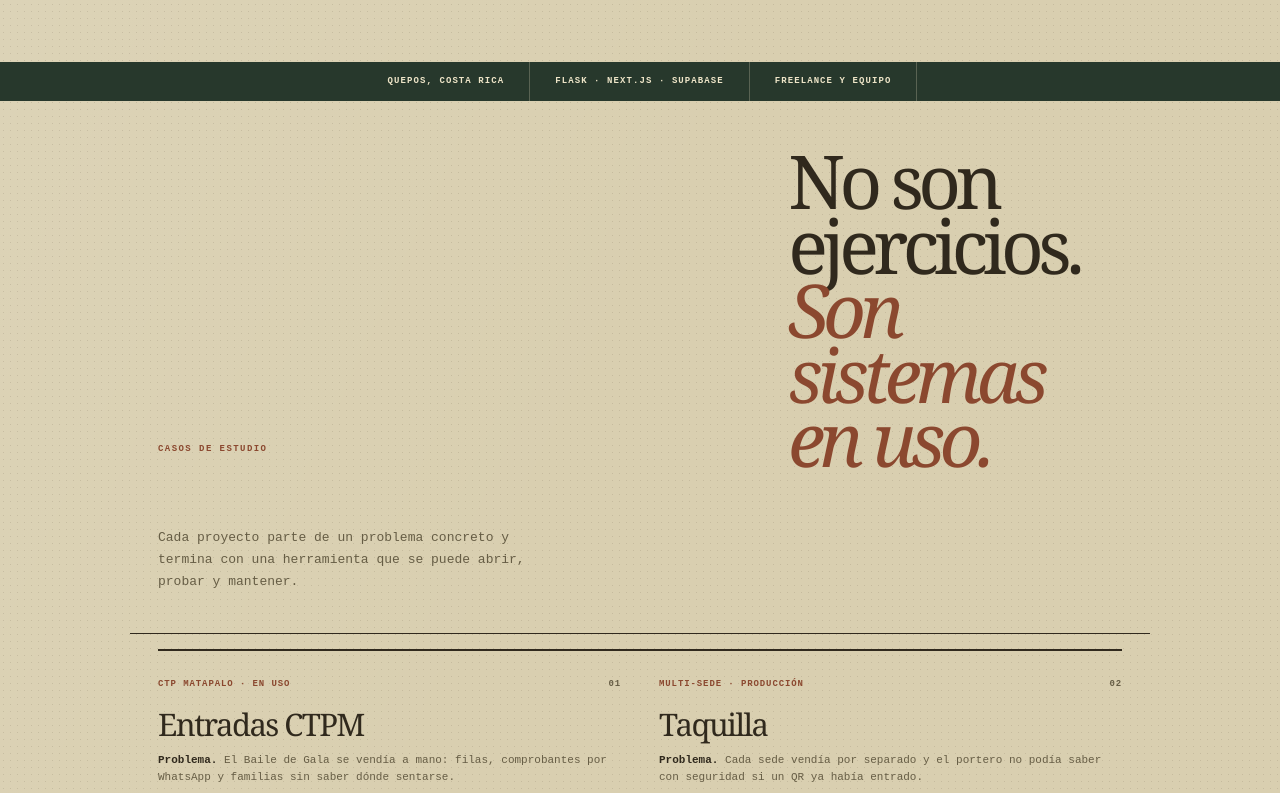
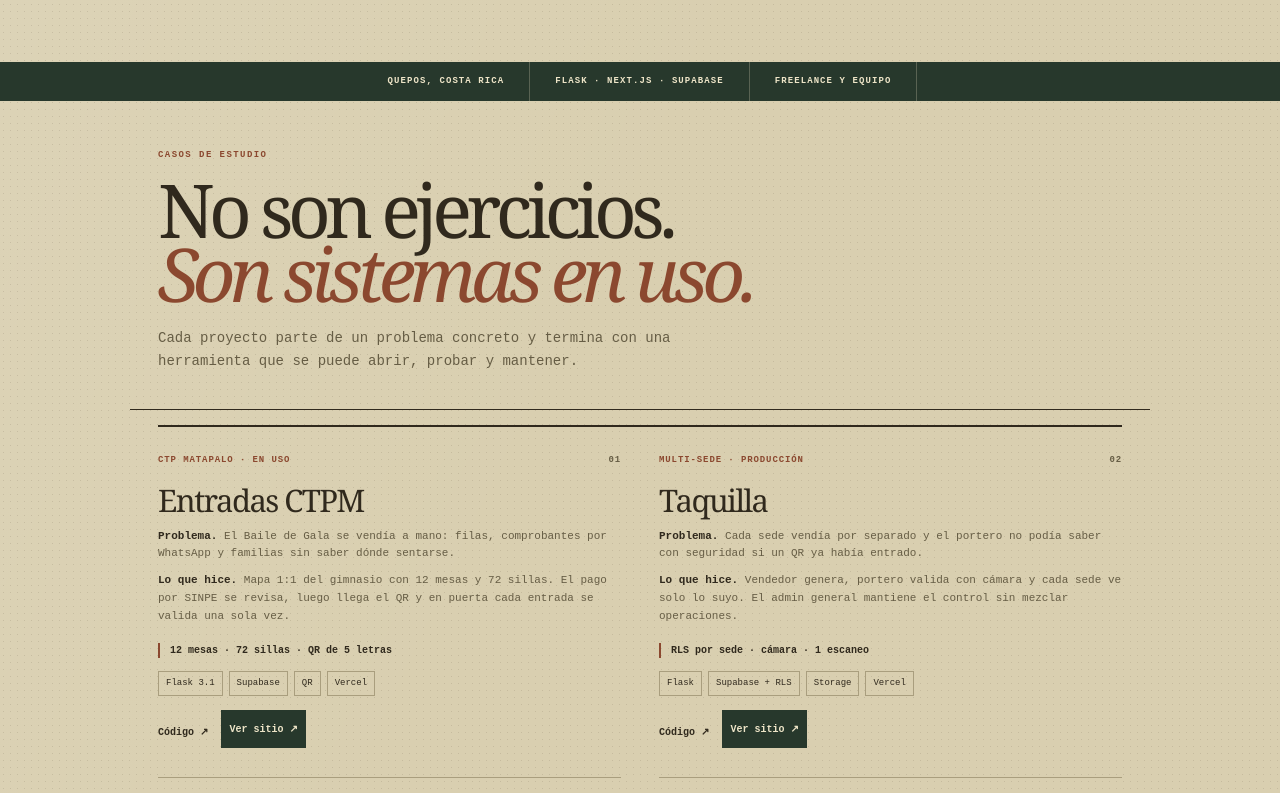
Before and after one commit to greikol4321-hub/portafolio, a Next.js app: page / in a window 1280 px wide. Shown: the part 608-1401 px from the top of the page. Built offline with nearby package versions, Linux system fonts and the light colour scheme.

Commit message:
style: ajusta favicon y bloque lectura de casos

```diff
--- a/src/app/globals.css
+++ b/src/app/globals.css
@@ -108,3 +108,21 @@ a { color: inherit; }
   .contact-directory { margin-inline: 0; transform: none; }
   .contact-channel { min-height: 48px; }
 }
+
+/* The case-study introduction is a reading block, not a split layout. */
+.work-intro > div {
+  display: block;
+  max-width: 720px;
+}
+.work-intro h2 {
+  margin-bottom: 20px;
+}
+.work-intro p:last-child {
+  max-width: 560px;
+  margin-bottom: 0;
+  font-size: 14px;
+}
+@media (max-width: 760px) {
+  .work-intro > div { max-width: none; }
+  .work-intro p:last-child { font-size: 13px; }
+}
```
Also changed, not shown: public/favicon.svg.
